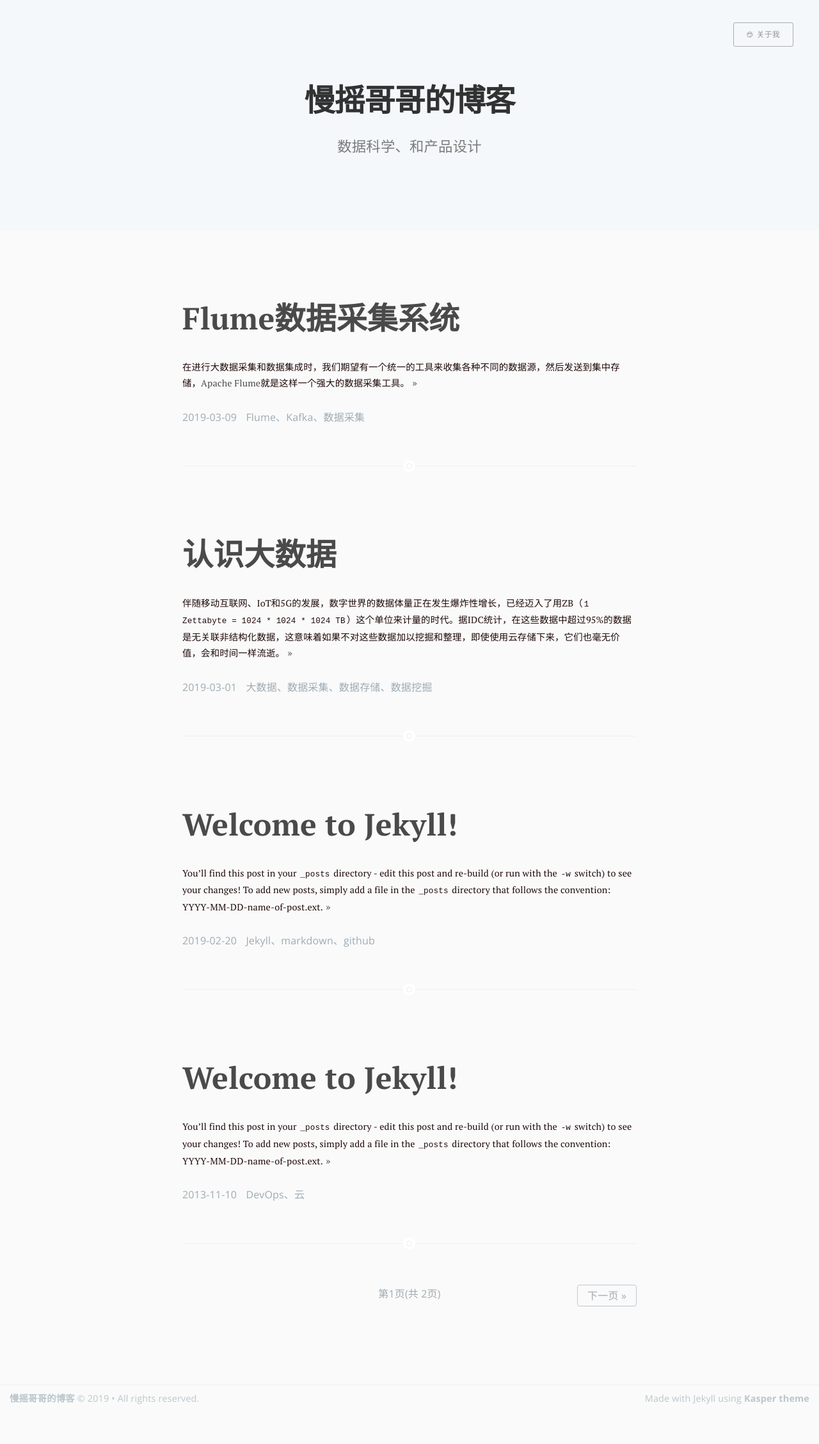
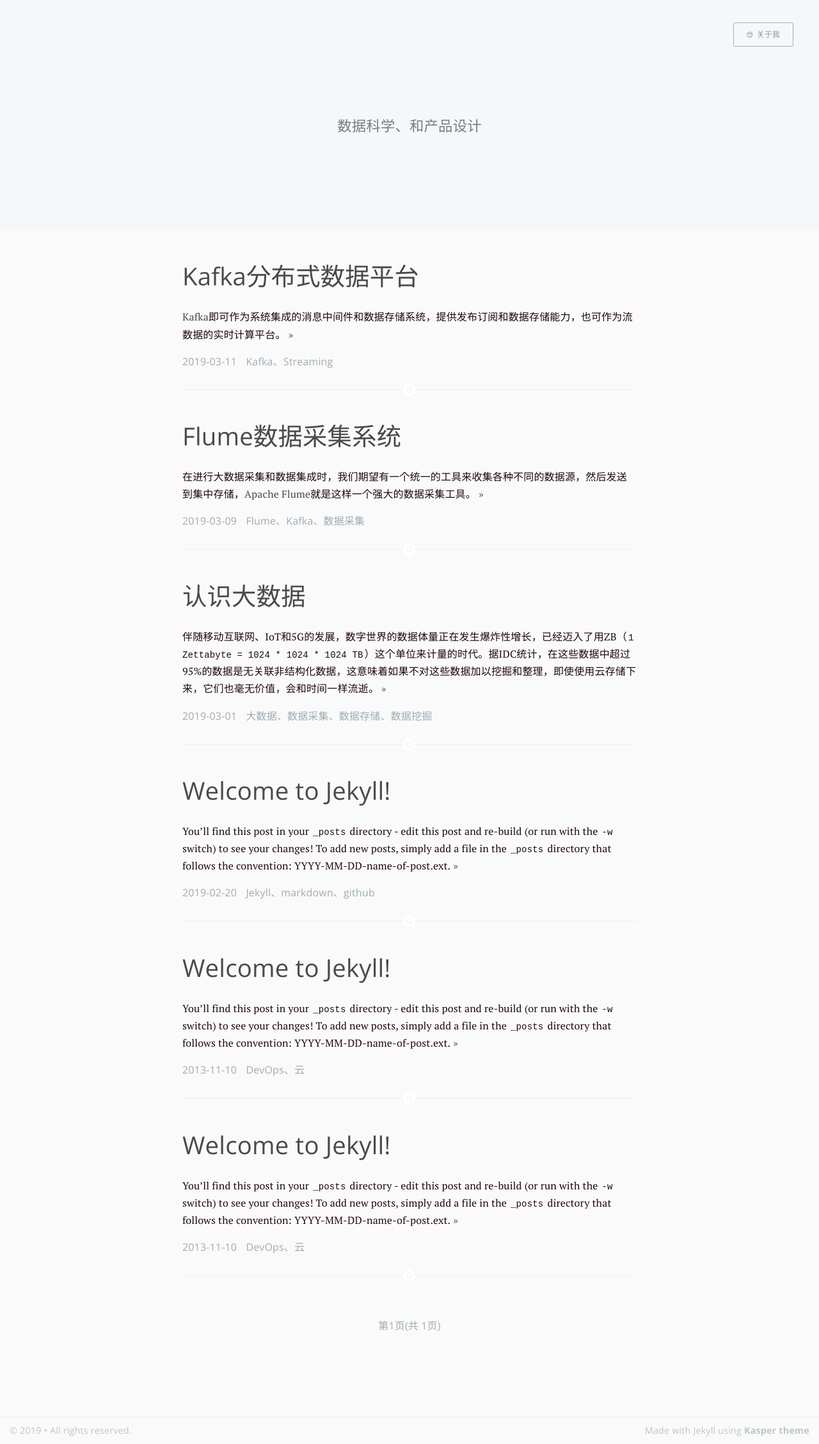
Before and after one commit to aaronyao/aaronyao.github.io, a Jekyll site: the page built from index.html, in a window 1280 px wide. Shown: the whole page at 64% size. Built offline with Jekyll 4.4.1, drawn with Linux system fonts in a browser that asks for light colours; the list of posts is cut into pages by our own code; before the commit the page ends 2206 px from its top, so only the background shows below that.

Commit message:
Publish blog.

```diff
--- a/_config.yml
+++ b/_config.yml
@@ -1,4 +1,4 @@
-name: 慢摇哥哥的博客
+title: 慢摇哥哥的博客
 description: 数据科学、和产品设计
 meta_description: "数据科学、产品设计、云、和效率"
 
@@ -9,10 +9,10 @@ permalink: /:title:output_ext
 markdown: kramdown
 highlighter: pygments
 logo: false
-paginate: 4
+paginate: 10
 domain_name: 'aaronyao.github.io'
 google_analytics: 'UA-135953860-1'
-gems: [jekyll-paginate]
+plugins: [jekyll-paginate]
 
 # Auth info
 author: '姚关伟'
--- a/_posts/2019-03-01-getting-to-know-big-data.md
+++ b/_posts/2019-03-01-getting-to-know-big-data.md
@@ -66,7 +66,7 @@ typora-root-url: /Users/aaron/Google Drive/my/blog/aaronyao.github.io
   流的特点是持续不断和小数据量，和流水一样。数据以小文件流的形式持续不断的流入，计算任务仅处理单条数据（或小批量数据），以几乎实时的时效完成计算。为此，需要两个强大的支撑组件，流存储系统和流计算系统，
 
   - 流存储系统，具备高吞吐低延迟的特性，保障消息不丢失，实时的传送给流计算系统，如Kafka、Kinesis；
-  - 流计算系统，具备弹性伸缩的特性，可靠地管理分布式任务线程，提供无限计算能力，如STORM、Spark streaming、Flink。
+  - 流计算系统，具备弹性伸缩的特性，可靠地管理分布式任务线程，提供无限计算能力，如STORM、Spark streaming、Flink、Kafka Stream。
 
 如何更有效的挖掘数据价值，是另一个大数据技术的重要方向。从相对简单的统计聚合算法，发展到了利用数学模型来做分析处理。
 
--- /dev/null
+++ b/_posts/2019-03-11-kafka-distributed-data-platform.md
@@ -0,0 +1,87 @@
+---
+layout: post
+title:  "Kafka分布式数据平台"
+categories: Kafka Streaming
+typora-root-url: /Users/aaron/Google Drive/my/blog/aaronyao.github.io
+---
+[Kafka](https://kafka.apache.org)即可作为系统集成的消息中间件和数据存储系统，提供发布订阅和数据存储能力，也可作为流数据的实时计算平台。
+
+#### Kafka Cluster
+
+Kafka集群由一个ZooKeeper服务和无数的Broker节点构成，
+
+![kafka cluster](/assets/images/kafka-cluster.png)
+
+- **ZooKeeper**，是一个独立运行于Kafka外部的服务，它为分布式应用程序提供高性能的协调服务，使其更容易的解决分布式一致性、Leader选举等分布式系统的核心问题；
+- **Broker**，Kafka服务节点，也是消息的存储节点。
+
+Kafka的消息数据以Topic的形式进行分类，同一个Topic的数据，物理存储上还会进行Partition（数据分片）。
+
+同时，每个Partition是一个有序的队列。选择适当的维度进行Partition的划分，比如按UserID进行划分，保障同一个User的数据在一个有序的Partition中，最终使得Consumer在这个Partition中获得有序的消息，
+
+![Kafka Partition](/assets/images/kafka-topic-partition.png)
+
+Kafka用多个Broker进行数据存储，利用ZooKeeper实现了一致性的分布式存储，
+
+![kafka partition replication](/assets/images/kafka-partition-replication.png)
+
+- 每一个Partition会被复制到多个Broker（节点）上，以提供容错性。这些Replica中会有一个Leader，负责读写，其他的Replica叫做Follower，被动接收复制数据；
+- 如果Partition Leader失败，利用ZooKeeper，会在Followers中选举出新的Leader来进行读写，其他的Follower从新的Leader复制数据；
+
+Cluster和Partition的设计，给Kafka带来了**可伸缩性（无限存储）**、**容错性（即使部分节点失败也不会丢失数据）**、以及**高性能（均匀分配）**。
+
+#### Kafka的参与角色
+
+围绕Kafka Cluster，有四种参与角色：
+![kafka participants](/assets/images/kafka-participants.png)
+
+- **Producer**，消息发布者，发布消息到一个或多个Topic（消息分类）；
+- **Consumer**，消息订阅者，可以订阅一个或多个Topic，当Topic有消息产生时，Kafka会及时把消息推送给Consumer；
+- **Connector**，用于从其他数据系统（如数据库）导入数据到Kafka，或者将Kafka数据导出到其他系统。这一点功能上类似Apache Flume，不同的是，Kafka Connect解决的是Kafka与其他数据系统间的传输问题，而Flume可以更加灵活适配不同的数据源和目的地；
+- **Stream Processor**，流处理器，通过订阅一个或多个Topic，然后对产生的流数据进行处理，把处理结果再重新发布到Topic。这也就是**Kafka Stream**，Kafka提供的实时流计算功能。
+
+#### 应用场景
+
+##### 一、用作消息中间件
+
+系统集成时，往往需要一个消息中间件，充当数据的通道和存储。消息中间件有两种常见的消息模型：**队列模型(queue)**和**发布订阅模型(pubsub)**。这两者有一些重要的区别，
+
+- queue消息只能被一个consumer处理，而pubsub可以把消息广播给多个订阅者；
+- queue消息可以同时被多个consumer并行处理，提升处理效能，但pubsub的每一个consumer会独自面对这个Topic订阅的所有消息；
+
+Kafka利用了Consumer Group的概念，结合了queue和pubsub的优点。
+
+![kafka consumer group](/assets/images/kafka-consumer-group.png)
+
+pubsub可以广播消息到多个Consumer Group，在一个Group内保证每个消息只有一个Consumer，于是可以在Group进行并行处理。
+
+对于多个Consumer并行处理消息的场景，一般情况下是可行的。消息在Broker中进行了排序，但是异步到达多个Consumer后，并不能保证执行的先后顺序。对于**消息顺序有强要求**的场景，则可以利用Partition来解决，
+
+![kafka partition order](/assets/images/kafka-partition-order.png)
+
+通过适当的对Partition进行规划，把一个Topic的数据切分为更小的分片，Kafka保障每一个分片中消息的有序性，每一个Consumer指定消费一个分片，完成有顺序的消息处理。
+
+##### 二、用作流计算
+
+相比老牌的流计算框架（STORM、Spark Streaming和Flink），Kafka Stream是后来者，但是凭借“Simple is beautiful”的设计理念，给开发者带来了更简化但更强大的流计算。
+
+它设计的简化主要体现在，
+
+- 仅仅是一个客户端库，而不需要框架；处理程序可以使单独的程序，也可以嵌入到已有的服务程序中，可以选择自己想要的部署方式，而其他的流计算框架需要部署和运维一套框架，处理程序运行在框架中；
+- 发明了一套流和表的理论，类似数据库日志和数据表一样，流代表了随时间推进的修改日志，表则是流聚合以后的最终状态视图。Kafka Stream通过提供KStream和KTable接口，为**有状态**的流处理提供了方便的编程模型。
+
+功能上，除了分布式系统应该具备的高性能和可靠性，Kafka Stream有以下流计算的特点：
+
+- 支持流的持久化和可重放；
+- 支持有状态的流处理，包括分布式Join、聚合等；
+- 支持流和表两种视图；
+- 提供流处理的DSL，如 `map`, `filter`, `reduce` 等操作；
+
+如果已经选择了Kafka作为消息中间件，同时也需要做一些流计算，那么Kafka是一个不错的选择。
+
+#### 参考
+
+- https://kafka.apache.org/intro
+- [Introducing Kafka Streams: Stream Processing Made Simple](https://www.confluent.io/blog/introducing-kafka-streams-stream-processing-made-simple/)
+
+(END)
--- a/assets/css/screen.css
+++ b/assets/css/screen.css
@@ -307,7 +307,7 @@ h3 {
 	/*21 / 16*/
 	line-height: 1.15;
 	/*24 / 21*/
-	margin-top: 2.285714em;
+	margin-top: 1.285714em;
 	/*48 / 21*/
 	margin-bottom: 1.15em;
 	/*24 / 21*/
@@ -453,7 +453,9 @@ li ol>li {
 li li ol>li{
 	list-style-type: lower-roman;
 }
-
+h2 {
+	font-weight:normal;
+}
 h2,
 h3 {
 	margin-bottom: .75em;
@@ -632,7 +634,7 @@ hr {
 }
 
 header, .context-menu, .megamenu-content, footer {
-	font-family: "PT Serif", 'Times New Roman', Times, serif;
+    font-family: 'Open Sans', sans-serif;
     color: #1f0909;
 }
 
@@ -800,7 +802,7 @@ a:hover {
     display: table;
     width: 100%;
     height: 100%;
-    margin-bottom: 5rem;
+    margin-bottom: 3rem;
     text-align: center;
     background: #222 no-repeat center center;
     background-size: cover;
@@ -1042,8 +1044,8 @@ a:hover {
     position: relative;
     width: 80%;
     max-width: 710px;
-    margin: 4rem auto;
-    padding-bottom: 4rem;
+    margin: 1rem auto;
+    padding-bottom: 2rem;
     border-bottom: #EBF2F6 1px solid;
     word-break: break-word;
     hyphens: auto;
@@ -1069,7 +1071,7 @@ a:hover {
 }
 
 body:not(.post-template) .post-title {
-    font-size: 3rem;
+    font-size: 2.4rem;
 }
 
 .post-title a {
@@ -1078,7 +1080,7 @@ body:not(.post-template) .post-title {
 
 .post-excerpt p {
     margin: 0;
-    font-size: 0.9em;
+    font-size: 1em;
     line-height: 1.7em;
 }
 
@@ -1088,7 +1090,7 @@ body:not(.post-template) .post-title {
 
 .post-meta {
     display: block;
-    margin: 1.75rem 0 0 0;
+    margin-top: 1rem;
     font-family: "Open Sans", sans-serif;
     font-size: 1rem;
     color: #9EABB3;
@@ -1492,9 +1494,9 @@ body:not(.post-template) .post-title {
 /* Location, website, and link */
 .author-profile .author-meta {
     margin: 2rem 0;
-    font-family: "Merriweather", serif;
     letter-spacing: 0.01rem;
     font-size: 1.7rem;
+    font-family: "Open Sans", sans-serif;
 }
 .author-meta span {
     display: inline-block;
@@ -1706,7 +1708,7 @@ body:not(.post-template) .post-title {
     }
 
     body:not(.post-template) .post-title {
-        font-size: 3.2rem;
+        font-size: 2.4rem;
     }
 
     hr {
@@ -1882,7 +1884,7 @@ body:not(.post-template) .post-title {
     }
 
     .post-excerpt p {
-        font-size: 0.85em;
+        font-size: 1em;
     }
 
     .page-description {
@@ -1895,7 +1897,7 @@ body:not(.post-template) .post-title {
     }
 
     body:not(.post-template) .post-title {
-        font-size: 2.5rem;
+        font-size: 2rem;
     }
 
     .post-template .post {
```
Also changed, not shown: assets/images/big-data-picture.png, assets/images/kafka-cluster.png (added), assets/images/kafka-consumer-group.png (added), assets/images/kafka-participants.png (added), assets/images/kafka-partition-order.png (added), assets/images/kafka-partition-replication.png (added), assets/images/kafka-topic-partition.png (added).
